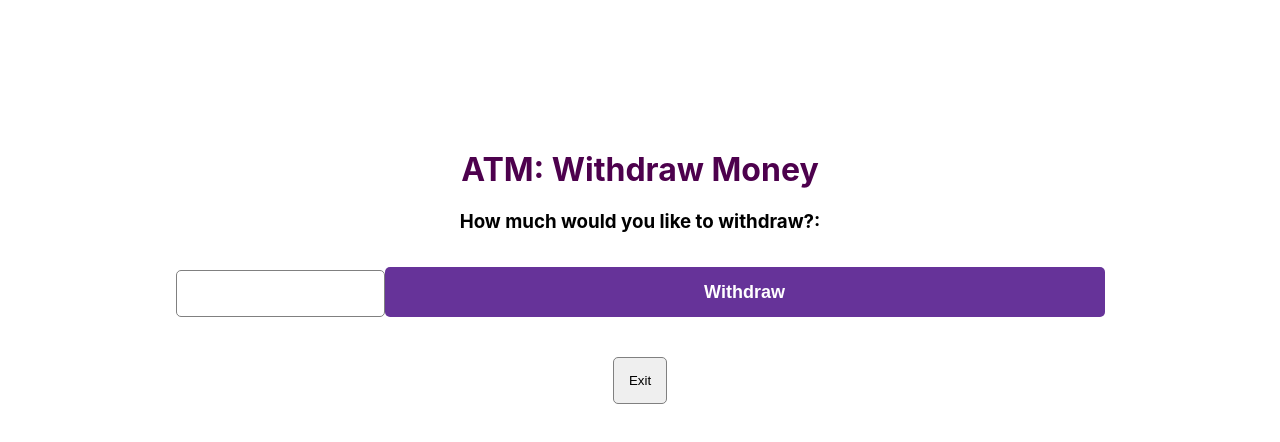
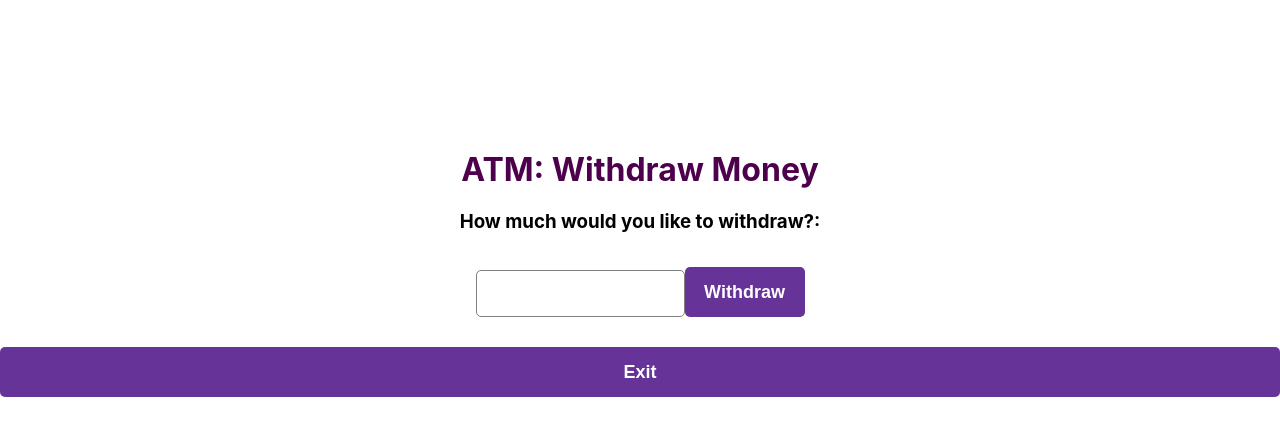
Before and after one commit to sgtanvi/bank, a React (Create React App) app in the folder client/: page /ATM/1 in a window 1280 px wide. Shown: the top 442 px of the page. Built offline with nearby package versions, Linux system fonts and the light colour scheme; no server answers.

Commit message:
Jaime Final 1.1

```diff
--- a/client/src/Pages/Home.jsx
+++ b/client/src/Pages/Home.jsx
@@ -10,14 +10,10 @@ export default function Home() {
 
       <div>
         <label> Log In to Online Banking:</label>
-        <Link to={`/login`}>
-          <input type="button" value="Login" />
-        </Link>
+        <Link to={"/login"}><button>Login</button></Link>
 
         <label> Withdraw from the ATM:</label>
-        <Link to={`/ATM-landing`}>
-          <input type="button" value="ATM" />
-        </Link>
+        <Link to={"/ATMLanding"}><button>ATM</button></Link>
       </div>
 
     </div>
--- a/client/src/Pages/Main/ATM.jsx
+++ b/client/src/Pages/Main/ATM.jsx
@@ -63,12 +63,12 @@ export default function ATM() {
                     value={amount}
                     onChange={handleAmountChange}
                 />
-                <button type="submit" onClick={handleWithdrawalSubmit}>Withdraw</button>
+                <button type="submit" id="submitButton" onClick={handleWithdrawalSubmit}>Withdraw</button>
             </form>
 
             <div>
                 <Link to={`/ATM-landing`}>
-                    <input type="button" value="Exit" />
+                    <input type="button" id="exitButton" value="Exit" />
                 </Link>
             </div>
 
--- a/client/src/Pages/Main/Deposit.jsx
+++ b/client/src/Pages/Main/Deposit.jsx
@@ -43,7 +43,7 @@ export default function Deposit() {
 
   return (
     <div style={{ marginTop: "150px" }}>
-      <h1> ATM: Withdraw Money </h1>
+      <h1> Deposit </h1>
 
       <form>
         <h3> How much would you like to deposit?: </h3>
--- a/client/src/Pages/Main/Transfer.jsx
+++ b/client/src/Pages/Main/Transfer.jsx
@@ -36,14 +36,14 @@ export default function Transfer() {
     if(!user2.id){
       toast.error(`${recipient} is not a registered user...`);
     }
-    else if(user.id = user2.id){
+    else if(user.id === user2.id){
       toast.error(`Please enter a user other than yourself...`)
     }
     else if (amount <= 0) {
       toast.error("Please enter a value greater than 0!");
     }
     else if (!/^\d+$/.test(amount)){
-      toast.error("Please enter a number!");
+      toast.error("Please enter a dollar number (No Decimals/Cents)!");
     }
     else if(amount > user.money){
       toast.error("You do not have enough money!");
--- a/client/src/Pages/Registration.css
+++ b/client/src/Pages/Registration.css
@@ -13,8 +13,8 @@ h1{
     color: rgb(77, 1, 77);
     text-align: center;
 }
-button {
-    width: 60%;
+#submitButton {
+    width: 10%;
     height: 50px;
     padding: 10px;
     border: none;
@@ -25,6 +25,38 @@ button {
     font-size: 18px;
     cursor: pointer;
     margin-top: 15px;
-    margin-bottom: 30px;
+    margin-bottom: 15px;
 
 }
+
+#exitButton {
+    width: 100%;
+    height: 50px;
+    padding: 10px;
+    border: none;
+    background-color: rebeccapurple;
+    color: white;
+    border-radius: 5px;
+    font-weight: bold;
+    font-size: 18px;
+    cursor: pointer;
+    margin-top: 15px;
+    margin-bottom: 15px;
+
+}
+
+#regButton {
+    width: 40%;
+    height: 50px;
+    padding: 10px;
+    border: none;
+    background-color: rebeccapurple;
+    color: white;
+    border-radius: 5px;
+    font-weight: bold;
+    font-size: 18px;
+    cursor: pointer;
+    margin-top: 15px;
+    margin-bottom: 15px;
+
+}
--- a/client/src/Pages/Registration.jsx
+++ b/client/src/Pages/Registration.jsx
@@ -142,8 +142,6 @@ const Registration = () => {
                 ))}
                 <button onClick={handleClick}>Submit</button>
             </form>
-
-            <br></br>
             <Link to={"/login"}><button>Exit</button></Link>
 
         </div>
```
